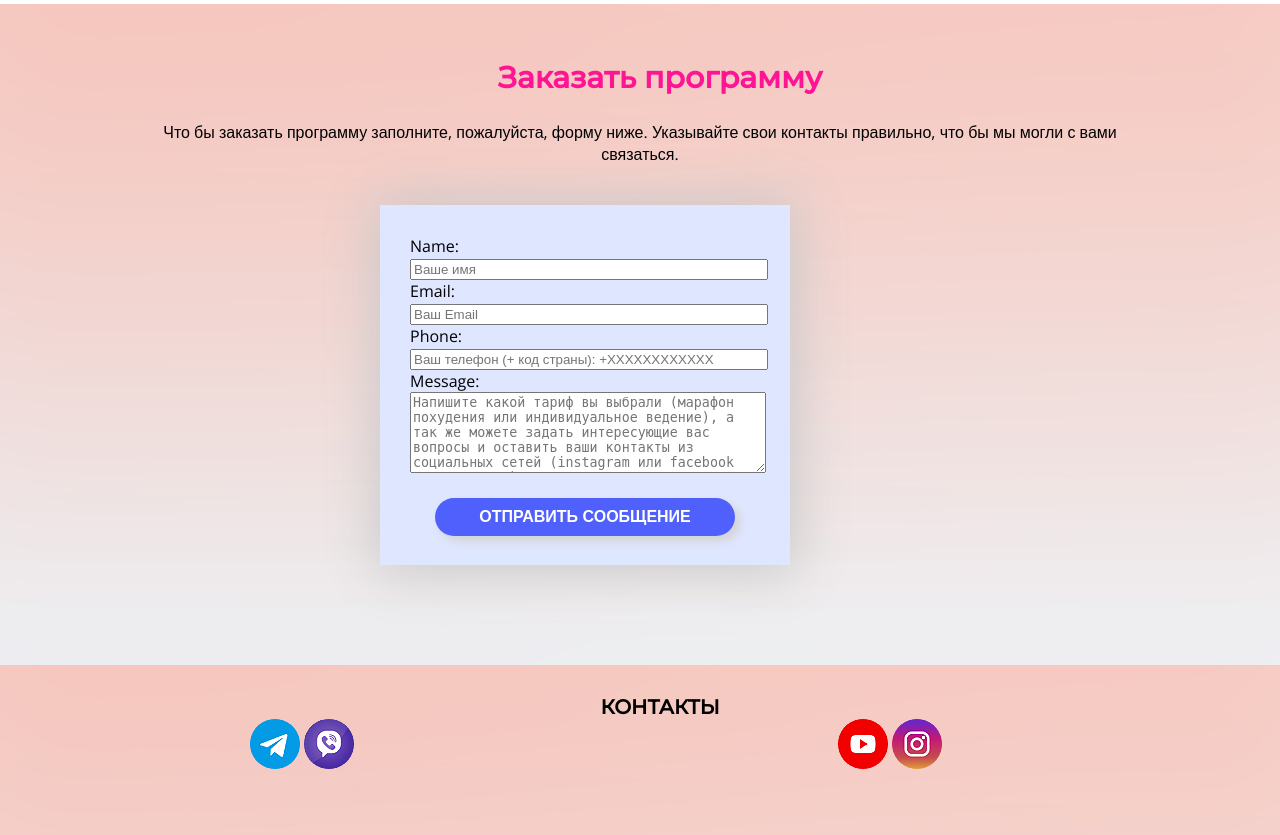
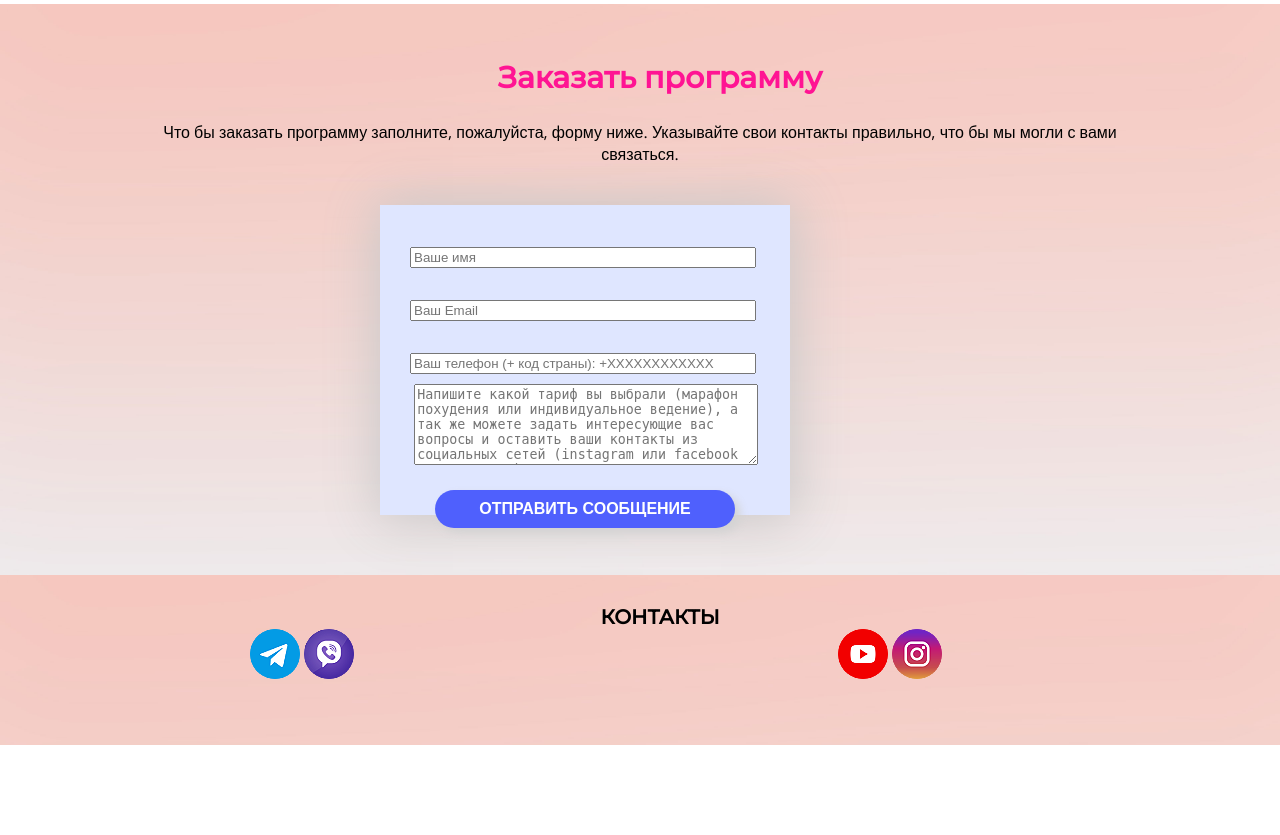
Before and after one commit to AleksandrGrebelnyi/coach-site, a Django app: page / in a window 1280 px wide. Shown: the part 2872-3707 px from the top of the page. After the commit the page ends 3617 px from the top, so only its background shows below. Run offline with Django 4.2, Linux system fonts and the light colour scheme; data that the repository does not hold is empty; some libraries are stand-ins or nearby versions.

Commit message:
fix book

```diff
--- a/coachsite/static/css/style.css
+++ b/coachsite/static/css/style.css
@@ -432,7 +432,7 @@ body {
     background-size: cover;
     margin-top: 0;
     background-repeat: no-repeat;
-    padding-bottom: 100px;
+    padding-bottom: 60px;
 }
 
 .book-title {
@@ -456,7 +456,8 @@ body {
 }
 
 .form-control {
-    width: 350px;
+    width: 338px;
+    margin-top: 10px;
 }
 
 .form-group {
@@ -490,12 +491,20 @@ body {
 
 .holder-book-card {
     background-color: #dfe6ff;
-    max-height: 300px;
+    max-height: 250px;
     max-width: 350px;
     margin-left: 250px;
     padding: 30px;
     margin-top: 40px;
     box-shadow: 1px 1px 50px 5px #c9c8c8;
+}
+
+label {
+    font-size: 0;
+}
+
+.form-class {
+    margin-top: -20px;
 }
 
 /*------------ Start contacts -------------*/
@@ -589,16 +598,17 @@ body {
         position: static;
         vertical-align: auto;
         max-width: 300px;
+        max-height: 300px;
     }
 
     .form-class {
         display: block;
         margin-right: auto;
-
     }
 
     .form-control {
         width: 300px;
+        margin-top: -10px;
     }
 
     .btn-css {
```
